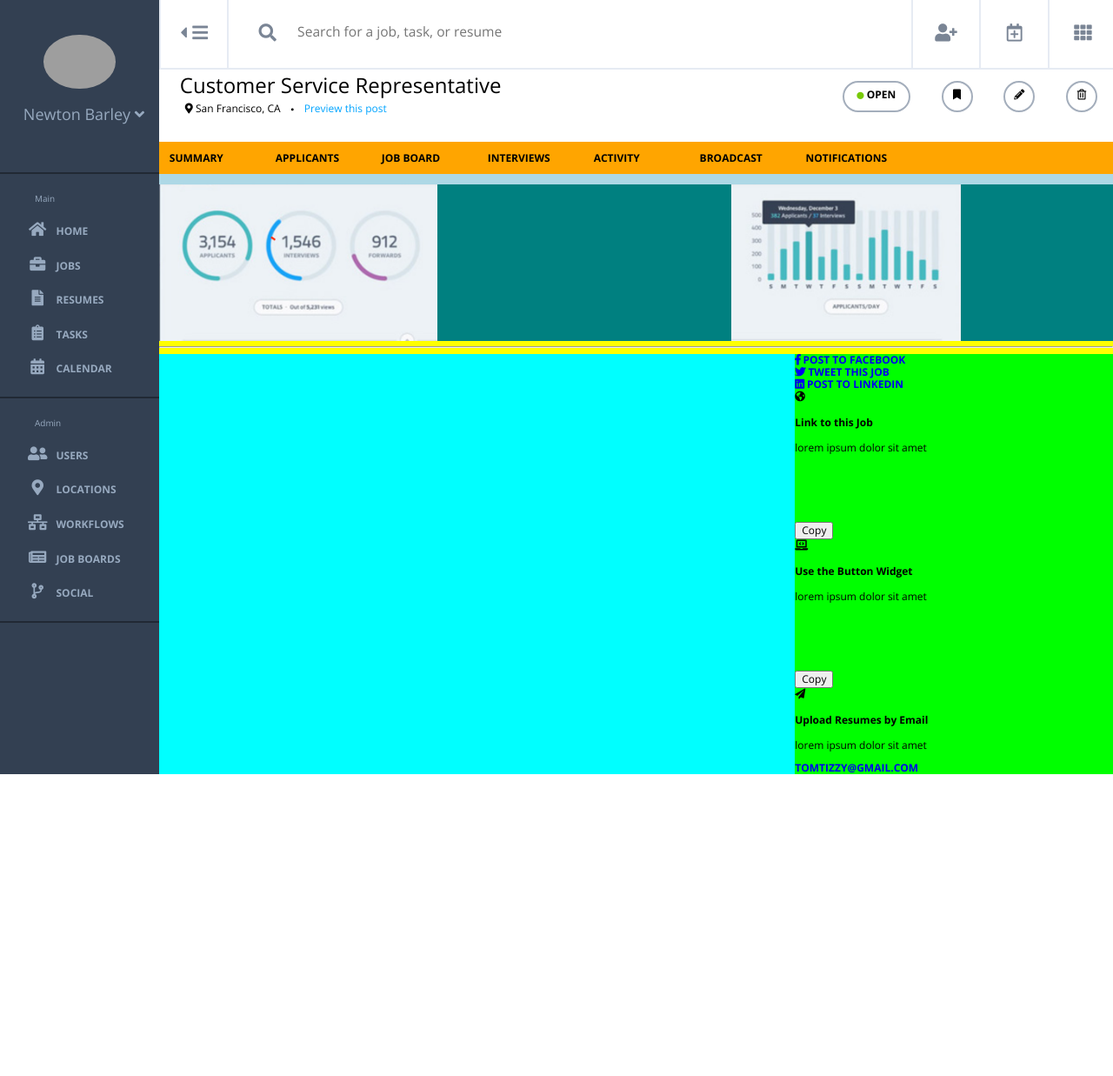
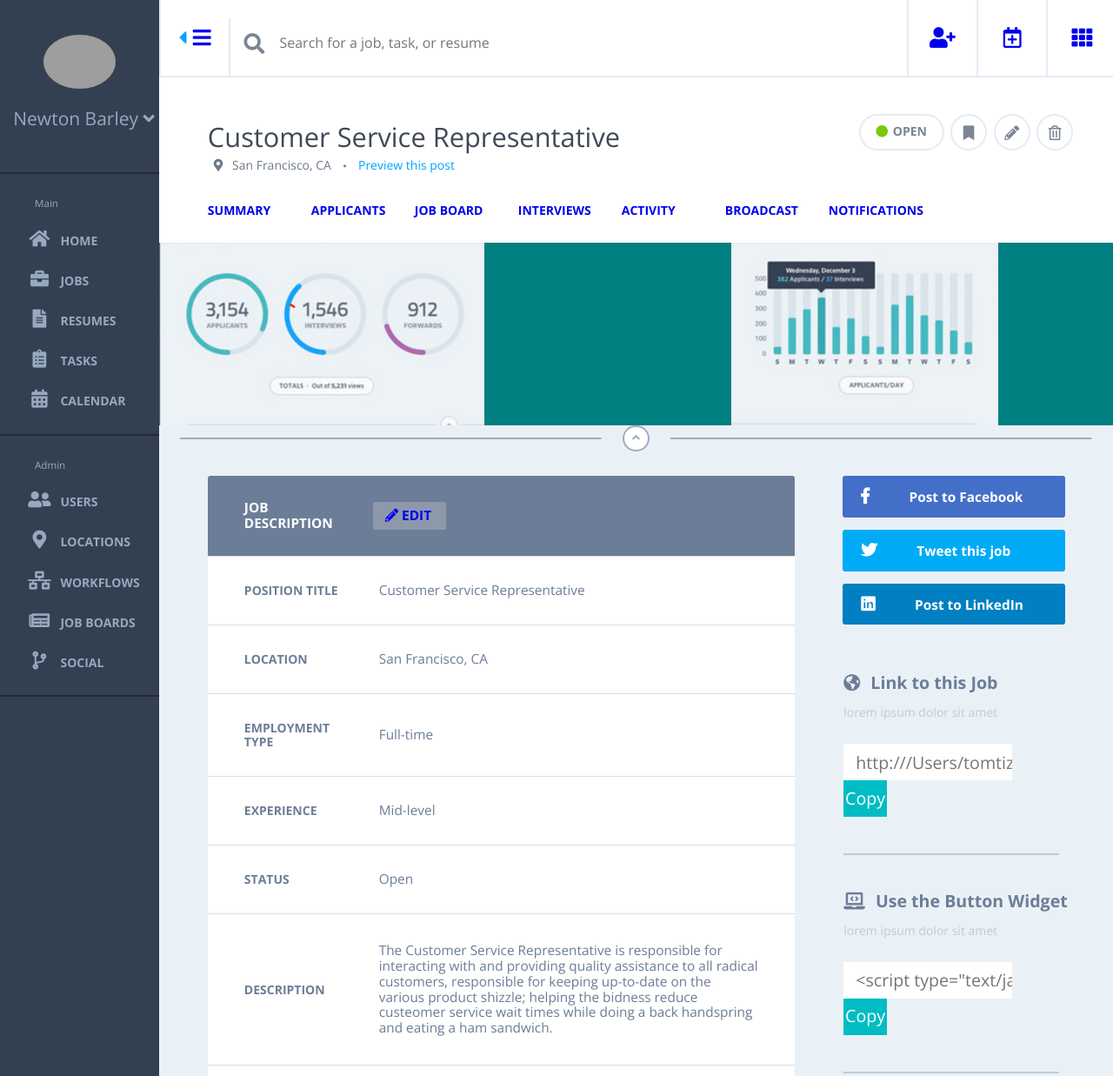
Before and after one commit to misskelly/kz-comp-challenge-2, a plain HTML site: page index.html in a window 1280 px wide. Shown: the top 1237 px of the page at 87% size. Before the commit the page ends 891 px from the top, so only its background shows below. Drawn offline with nearby package versions, Linux system fonts and the light colour scheme; grey boxes are pictures that could not be loaded.

Commit message:
save lots of work

```diff
--- a/index.html
+++ b/index.html
@@ -99,8 +99,8 @@
     <header>
       <section class="top-bar">
         <article class="top-icon side-collapse">
-          <a href="">
-            <i class="fas fa-caret-left"></i>
+          <a href="#" class="tb-click">
+            <i class="fas fa-caret-left l-tri"></i>
             <i class="fas fa-bars"></i>
           </a>
         </article>
@@ -112,19 +112,25 @@
             <fieldset class="search-fs">
               <legend>Search this website:</legend>
               <label for="search" class="search-row">
-                <input type="search" name="search" placeholder="Search for a job, task, or resume" maxlength="200" class="search-input" />
+                <input type="search" name="s" placeholder="Search for a job, task, or resume" maxlength="200" results="5" class="search-input" />
               </label>
             </fieldset>
           </form>
         </article>
         <article class="top-icon add">
+          <a href="#" class="tb-click">
             <i class="fas fa-user-plus"></i>
+          </a>
         </article>
         <article class="top-icon cal">
+          <a href="#" class="tb-click">
             <i class="far fa-calendar-plus"></i>
+          </a>
         </article>
         <article class="top-icon boxes">
+          <a href="#" class="tb-click">
             <i class="fas fa-th"></i>
+          </a>
         </article>
       </section>
       <section class="heading">
@@ -132,7 +138,7 @@
           <h1>Customer Service Representative</h1>
           <div class="heading-subtext">
             <h2 class="location">
-            <i class="fas fa-map-marker-alt"></i>
+            <i class="fas fa-map-marker-alt here"></i>
             San Francisco, CA
             </h2>
             <i class="fas fa-circle dot"></i>
@@ -142,17 +148,17 @@
           </div>
         </article>
         <article class="heading-buttons">
-          <a href="" class="open">
+          <a href="" class="open h-btn">
             <i class="fas fa-circle op"></i>
             open
           </a>
-          <a href="" class="bkmark circle">
+          <a href="" class="bkmark circle h-btn">
             <i class="fas fa-bookmark"></i>
           </a>
-          <a href="" class="pencil circle">
-            <i class="fas fa-pencil-alt"></i>
+          <a href="" class="pencil circle h-btn">
+            <i class="fas fa-pencil-alt h-btn"></i>
           </a>
-          <a href="" class="trash circle">
+          <a href="" class="trash circle h-btn">
             <i class="far fa-trash-alt"></i>
           </a>
         </article>
@@ -160,43 +166,43 @@
       <nav class="main-nav desktop">
         <ul class="main-nav-ul">
           <li>
-            <a href="">
+            <a href="#" class="nav-link">
               <i></i>
               Summary
             </a>
           </li>
           <li>
-            <a href="">
+            <a href="#" class="nav-link">
               <i></i>
               Applicants
             </a>
           </li>
           <li>
-            <a href="">
+            <a href="#" class="nav-link">
               <i></i>
               Job Board
             </a>
           </li>
           <li>
-            <a href="">
+            <a href="#" class="nav-link">
               <i></i>
               Interviews
             </a>
           </li>
           <li>
-            <a href="">
+            <a href="#" class="nav-link">
               <i></i>
               Activity
             </a>
           </li>
           <li>
-            <a href="">
+            <a href="#" class="nav-link">
               <i></i>
               Broadcast
             </a>
           </li>
           <li>
-            <a href="">
+            <a href="#" class="nav-link">
               <i></i>
               Notifications
             </a>
@@ -215,67 +221,112 @@
   </section>
   <section class="page-divide">
     <hr>
-    <i class="fas fa-angle-up"></i>
+    <i class="fas fa-angle-up carrot"></i>
     <hr>
   </section>
   <section class="posting">
     <table>
+      <thead>
+        <tr>
+          <th class="table-heading">
+            Job Description
+          </th>
+          <th class="table-edit">
+            <a href="#" class="edit-box"><i class="fas fa-pencil-alt"></i>
+            Edit
+            </a>
+          </th>
+        </tr>
+      </thead>
+      <tbody>
+        <tr>
+          <th>Position Title</td>
+          <td>Customer Service Representative</td>
+        </tr>
+        <tr>
+          <th>Location</td>
+          <td>San Francisco, CA</td>
+        </tr>
+        <tr>
+          <th>Employment Type</td>
+          <td>Full-time</td>
+        </tr>
+        <tr>
+          <th>Experience</td>
+          <td>Mid-level</td>
+        </tr>
+        <tr>
+          <th>Status</th>
+          <td>Open</td>
+        </tr>
+        <tr>
+          <th>Description</td>
+          <td>The Customer Service Representative is responsible for interacting with and providing quality assistance to all radical customers, responsible for keeping up-to-date on the various product shizzle; helping the bidness reduce custeomer service wait times while doing a back handspring and eating a ham sandwich.</td>
+        </tr>
+        <tr>
+          <th>Hiring Lead</td>
+          <td><img src="">Tom Tizzy</td>
+        </tr>
+        <tr class="salary">
+          <th>Approved salary</td>
+          <td class="salary">$78,000</td>
+        </tr>
+      </tbody>
     </table>
   </section>
   <section class="right-aside full-size">
-    <article class="social-media" class="facebook">
-      <a href="facebook.com">
-        <i class="fab fa-facebook-f"></i>
+    <article class="social-media">
+      <a href="facebook.com" class="fb sm-btn">
+        <i class="fab fa-facebook-f sm-icon"></i>
         Post to Facebook
       </a>
-      <a href="twitter.com" class="twitter">
-        <i class="fab fa-twitter"></i>
+      <a href="twitter.com" class="twitter sm-btn">
+        <i class="fab fa-twitter sm-icon"></i>
         Tweet this job
       </a>
-      <a href="linkedin.com">
-        <i class="fab fa-linkedin"></i>
+      <a href="linkedin.com" class="in sm-btn">
+        <i class="fab fa-linkedin sm-icon"></i>
         Post to LinkedIn
       </a>
     </article>
-    <article class="copy-link">
-      <i class="fas fa-globe-americas"></i>
+    <article class="job-link share">
+      <i class="fas fa-globe-americas sh"></i>
       <h4>
         Link to this Job
       </h4>
-      <p>
+      <p class="description">
         lorem ipsum dolor sit amet
       </p>
-      <form>
-        <input type="text" name="code" id="link">
+      <form class="side-form">
+        <input type="text" name="code" placeholder="http:///Users/tomtizzy/Desktop/projects//index.html?code=" class="link">
         <button class="copy">
           Copy
         </button>
       </form>
     </article>
-    <article class="embed">
-      <i class="fas fa-laptop-code"></i>
+    <article class="embed share">
+      <i class="fas fa-laptop-code sh"></i>
       <h4>
         Use the Button Widget
       </h4>
-      <p>
+      <p class="description">
         lorem ipsum dolor sit amet
-      </p>
-      <form>
-        <input type="text" name="code" id="link">
+      <form class="side-form">
+        <input type="text" name="code" placeholder='<script type="text/javascript" src="idea.js"></script>'class="link">
         <button class="copy">
           Copy
         </button>
       </form>
     </article>
-    <article class="email">
-      <i class="fas fa-paper-plane"></i>
+    <article class="email share">
+      <i class="fas fa-paper-plane sh"></i>
       <h4>
         Upload Resumes by Email
       </h4>
-      <p>
+      <p class="description">
         lorem ipsum dolor sit amet
       </p>
-      <a href="mailto:">
+      <a href="mailto:" class="email-address">
         tomtizzy@gmail.com
       </a>
     </article>
--- a/styles.css
+++ b/styles.css
@@ -11,7 +11,7 @@
 body,
 html {
   font-family: 'Open Sans', sans-serif;
-  font-size: 12px;
+  font-size: 14px;
   height: 100%;
 }
 
@@ -23,7 +23,6 @@ body {
   "sidebar graph graph"
   "sidebar divide divide"
   "sidebar table aside";
-  grid-template-rows: auto 3fr 15px 6fr;
   grid-template-columns: 1fr 4fr 2fr;
   margin: 0;
   padding: 0;
@@ -121,7 +120,6 @@ li,
 /*////HEADER////*/
 
 header {
-  background-color: lightblue;
   grid-area: header;
 }
 
@@ -130,7 +128,7 @@ header {
   display: grid;
   grid-template-areas:
   "ham mag search plus cal bx";
-  grid-template-columns: 1fr 1fr 9fr 1fr 1fr 1fr;
+  grid-template-columns: 1fr .7fr 9fr 1fr 1fr 1fr;
   border-bottom: 2px solid #E6EBF3;
   position: fixed;
   width: 86%;
@@ -141,19 +139,23 @@ header {
   grid-area: ham;
 }
 
+.l-tri {
+  color: #00A4FF;
+}
+
 .top-icon {
   color: #7A8595;
   text-align: center;
   display: block;
   font-size: 1.7rem;
   border-left: 2px solid #E6EBF3;
-  padding: 1rem;
   line-height: 2.5;
 }
 
 .mag-glass {
   grid-area: mag;
-  padding-right: 0;
+  padding: 0;
+  margin-top: 1.5rem;
 }
 
 .search {
@@ -162,22 +164,41 @@ header {
 
 fieldset {
   border: none;
-  padding-left: 0;
+  padding: 0;
 }
 
 legend {
   display: none;
 }
-
-input {
-  background: none;
+input,
+button {
+  -webkit-appearance: none;
+  -moz-appearance: none;
   border: none;
-  color: #A4AEBC;
-  font-size: 1.3rem;
-  padding: 2rem 0;
-  width: 100%;
+  cursor: pointer;
+  padding: 0;
 }
 
+.search-input {
+  color: #A4AEBC;
+  font-size: 16px;
+  width: 100%;
+  display: block;
+  width: 100%;
+  height: 3rem;
+  margin-top: 2rem;
+}
+
+.tb-click {
+  width: 100%;
+  height: 100%;
+  padding: 1rem;
+}
+
+.tb-click:hover {
+  color: #FFFFFF;
+  background-color: #00A4FF;
+}
 
 .add {
   grid-area: plus;
@@ -189,31 +210,45 @@ input {
 
 .boxes {
   grid-area: bx;
+  display: block;
 }
 
 /*////HEADING////*/
 .heading {
- background-color: #FFFFFF;
-
+  background-color: #FFFFFF;
   display: flex;
   justify-content: space-between;
   width: 100%;
   padding-top: 5rem;
 }
+.h-btn:hover {
+  color: #FFFFFF;
+  background-color: #00A4FF;
+}
 
 .heading-text {
-  margin: 2rem;
+  margin: 4rem 0 2rem 4rem;
+  padding-top: 1rem;
 }
 
 
 h1 {
-  font-size: 2rem;
+  font-size: 2.2rem;
   font-weight: normal;
   margin: 0;
+  color: #3F4857;
 }
 
 .heading-subtext {
   display: flex;
+}
+
+.location {
+  color: #6D7A8B;
+}
+
+.here {
+  padding-right: .5rem;
 }
 
 h2,
@@ -225,45 +260,53 @@ h3 {
 }
 
 .dot {
+  color: #6d7a8b;
   font-size: 3px;
   padding: 1rem .5rem;
 }
 
 
 .preview {
-  color: #00a4ff;
+  color: #00A4FF;
 }
 
 .heading-buttons {
   align-items: center;
+  color: #7A8595;
   display: flex;
   justify-content: space-around;
-  width: 30%;
+  padding-right: 3rem;
+  width: 27%;
 }
 
 .op {
   color: #78CA08;
-  font-size: .7rem;
+  font-size: 1rem;
+  margin-right: 2px;
 }
 
 .open {
   border-radius: 50px;
+  color: #3F4857;
+  font-weight: bold;
+  font-size: 1rem;
   text-transform: uppercase;
-  width: 6.5rem;
+  width: 7rem;
 }
 
 .open,
 .circle {
   background-color: #FFFFFF;
-  border: 2px solid #A4AEBC;
+  border: 2px solid #E6EBF3;
   height: 3rem;
   text-align: center;
-  padding-top: .6rem;
+  padding-top: .7rem;
 }
 
 .circle {
+  border-radius: 50%;
+  font-size: 1.2rem;
   width: 3rem;
-  border-radius: 50%;
 }
 
 
@@ -272,25 +315,27 @@ h3 {
 
 
 nav{
-  background-color: orange;
-
+  background-color: #FFFFFF;
+  padding-left: 4rem;
 }
 
-
-
-
-
-
 .main-nav-ul {
+  color: #6D7A8B;
   display: flex;
   justify-content: space-around;
   width: 80%;
-  padding: 1rem;
+}
+.nav-link {
+  padding-bottom: 1rem;
+}
+
+.nav-link:hover {
+  color: #3F4857;
+  border-bottom: 3px solid #00A4FF;
 }
 
 
 /*////GRAPHS////*/
-
 
 .graphs {
   background-color: teal;
@@ -317,19 +362,185 @@ nav{
   height: 100%;
 }
 
+/*////page divide////*/
+
 
 .page-divide {
-  background-color: yellow;
+  display: flex;
+  align-items: center;
+  background-color: #EAF1F6;
   grid-area: divide;
 }
 
+.carrot {
+  border: 2px solid #9eacc1;
+  border-radius: 50%;
+  height: 2.2rem;
+  width: 2.2rem;
+  text-align: center;
+  padding-top: .4rem;
+  display: block;
+  color: #9eacc1;
+  background: #FFFFFF;
+}
+
+hr {
+  border-top: 2px solid #9eacc1;
+  border-bottom: none;
+  width: 44%;
+  display: block;
+}
+
 .posting {
-  background-color: aqua;
+  background-color: #EAF1F6;
   grid-area: table;
+  padding: 2rem 0 0 4rem;
+  display: flex;
+}
+
+.table-edit {
+  padding-left: 1.5rem;
+}
+
+.edit-box {
+  background-color: #8D99AB;
+  width: 6rem;
+  padding: .5rem 1rem;
+  border-radius: 2px;
+}
+
+.edit-box:hover {
+  background-color: #00A4FF;
+}
+
+th, td {
+  border-bottom: 1px solid #ddd;
+  padding: 2rem;
+}
+
+table {
+  table-layout: fixed;
+  width: 100%;
+  background: #FFFFFF;
+  border-collapse: collapse;
+  border-radius: 3px;
+  overflow: hidden;
+  color: #6C7D97;
+}
+
+thead {
+  background: #6C7D97;
+  color: #FFFFFF;
+  font-size: 1.1rem;
+}
+.table-heading {
+  width: 25%;
+}
+
+th {
+  text-transform: uppercase;
+  text-align: left;
+  padding: 2rem 0 2rem 3rem;
 }
 
 
+.salary {
+  font-weight: bold;
+  background: #FFFFFF;
+
+}
+
+td {
+  font-size: 1.1rem;
+  padding: 2rem 3rem 2rem 2rem;
+}
+
+/*////RIGHT ASIDE////*/
+
 .right-aside {
-  background-color: lime;
+  background-color: #EAF1F6;
   grid-area: aside;
+  padding-top: 2rem;
+  color: #6C7D97;
 }
+
+
+.sm-btn {
+  width: 70%;
+  margin: 0 auto 1rem auto;
+  border-radius: 3px;
+  padding: 1rem 1.5rem;
+  text-transform: none;
+  color: white;
+  font-size: 1.1rem;
+}
+
+.sm-icon {
+  margin-right: 3rem;
+  font-size: 1.3rem;
+}
+
+.fb {
+  background: #436fc8;
+}
+
+.twitter {
+  background: #00abf5;
+}
+
+.in {
+  background: #0080c2;
+}
+
+.share {
+  width: 100%;
+  padding: 3rem 0 0 4rem;
+  font-size: 1.4rem;
+}
+
+.sh {
+  margin-right: .5rem;
+}
+
+h4 {
+  display: inline;
+}
+
+.description {
+  font-size: 1rem;
+  padding-bottom: 1rem;
+  color: #C1CAD1;
+}
+
+.link {
+  height: 3rem;
+  width: 78%;
+  padding-left: 1rem;
+}
+
+.copy {
+  height: 3rem;
+  margin: 0;
+  width: 20%;
+  background: #00bdc3;
+  color: #FFFFFF
+}
+.side-form {
+  width: 80%;
+  padding-bottom: 3rem;
+  border-bottom: solid 2px #C1CAD1;
+}
+
+.email {
+  border: none;
+}
+
+.email-address {
+  color: inherit;
+  background-color: #FFFFFF;
+  width: 80%;
+  border-radius: 2px;
+  padding:1rem;
+  text-transform: none;
+  font-size: .9rem;
+}
```
Also changed, not shown: resources/images/static-comp-2.png. Lines whose indentation alone changed are shown as unchanged.
